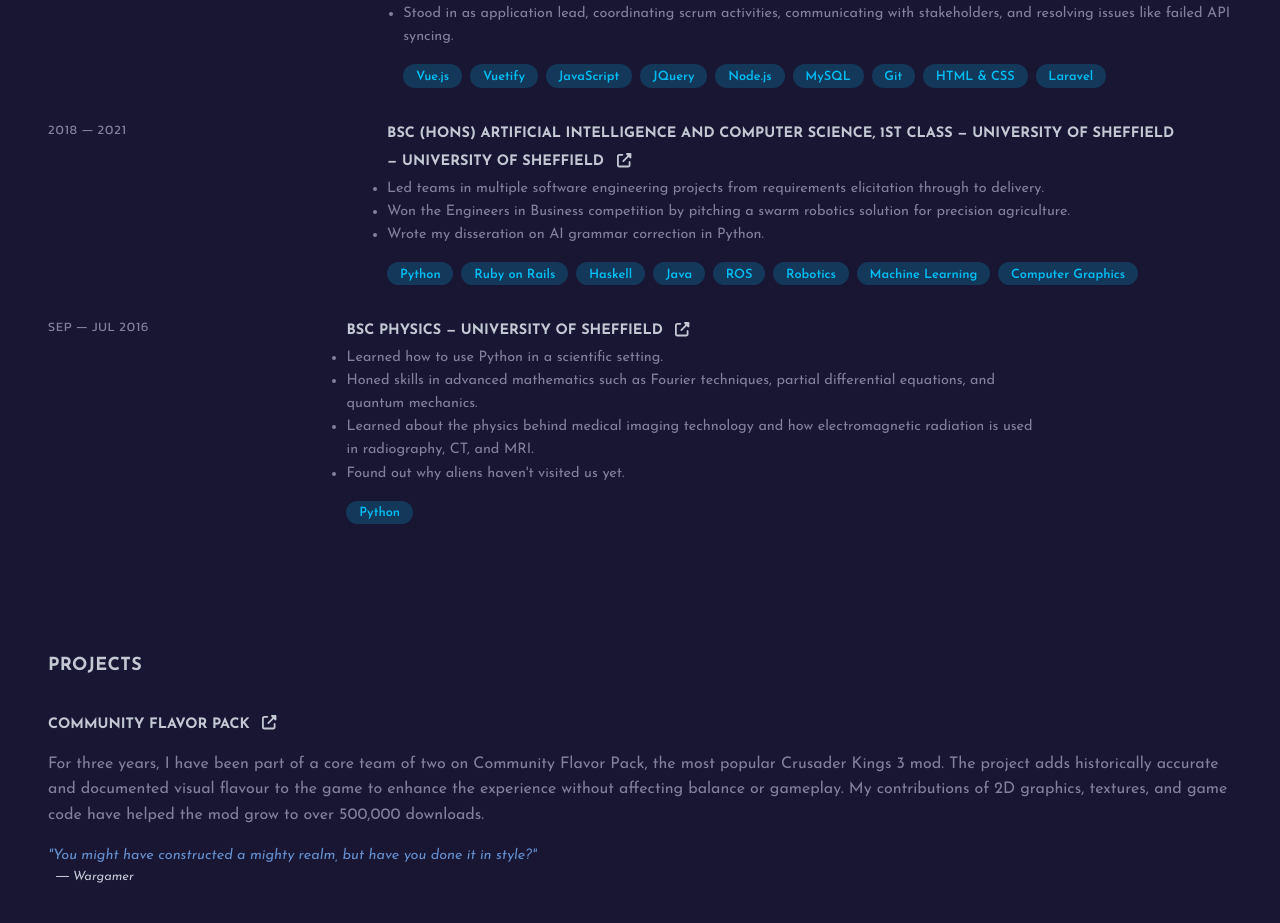
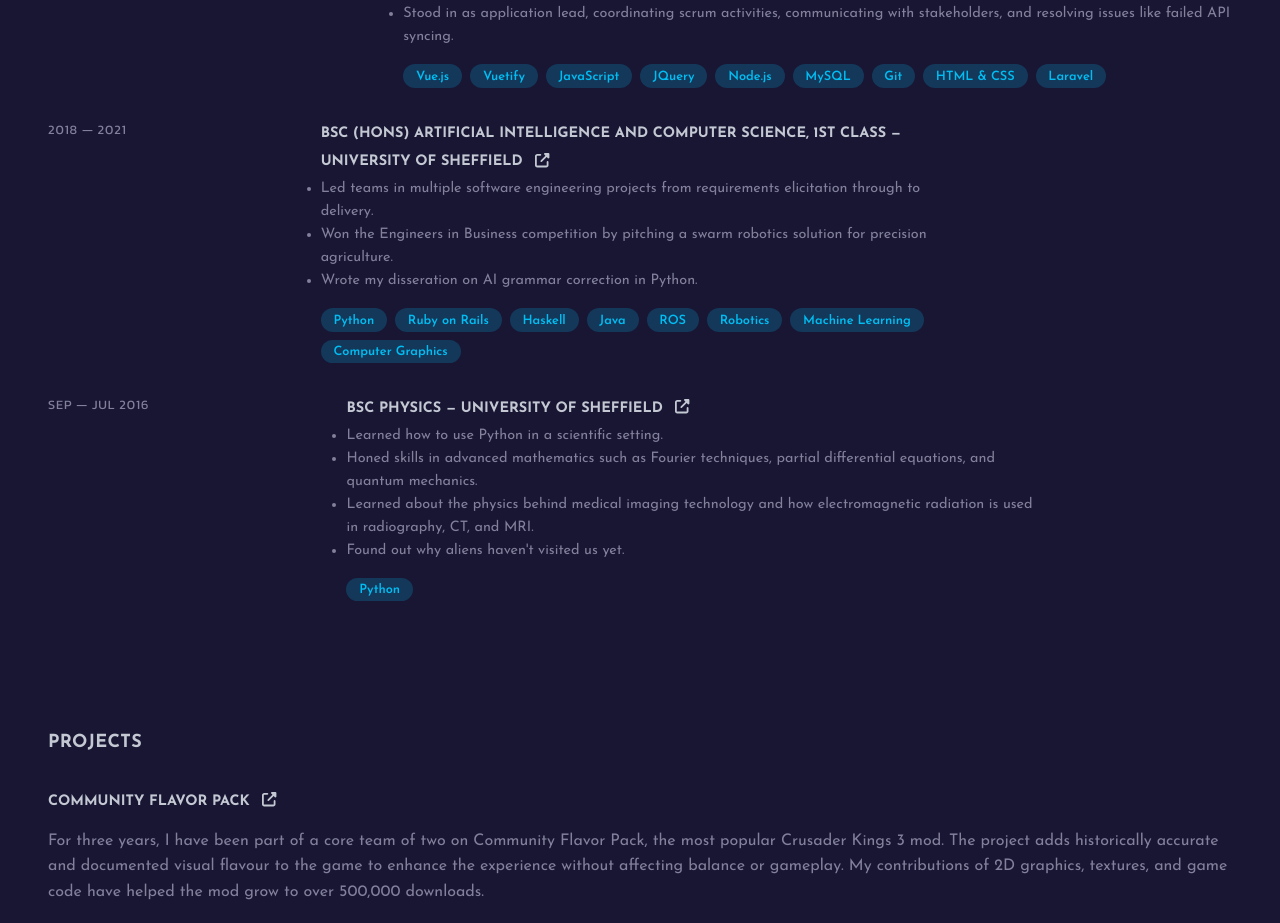
Before and after one commit to Atral/vue-portfolio, a Vue app: page / in a window 1280 px wide. Shown: the part 1160-2083 px from the top of the page. Built offline with nearby package versions, Linux system fonts and the light colour scheme.

Commit message:
Fix duplicated university of sheffield

```diff
--- a/src/views/Experience.vue
+++ b/src/views/Experience.vue
@@ -27,7 +27,7 @@
              ]
         },
         {
-            title: 'BSC (HONS) ARTIFICIAL INTELLIGENCE AND COMPUTER SCIENCE, 1ST CLASS — UNIVERSITY OF SHEFFIELD',
+            title: 'BSC (HONS) ARTIFICIAL INTELLIGENCE AND COMPUTER SCIENCE, 1ST CLASS',
             company: 'University of Sheffield',
             link: 'https://www.sheffield.ac.uk/undergraduate/courses/2025/computer-science-artificial-intelligence-bsc',
             startDate: '2018',
```
